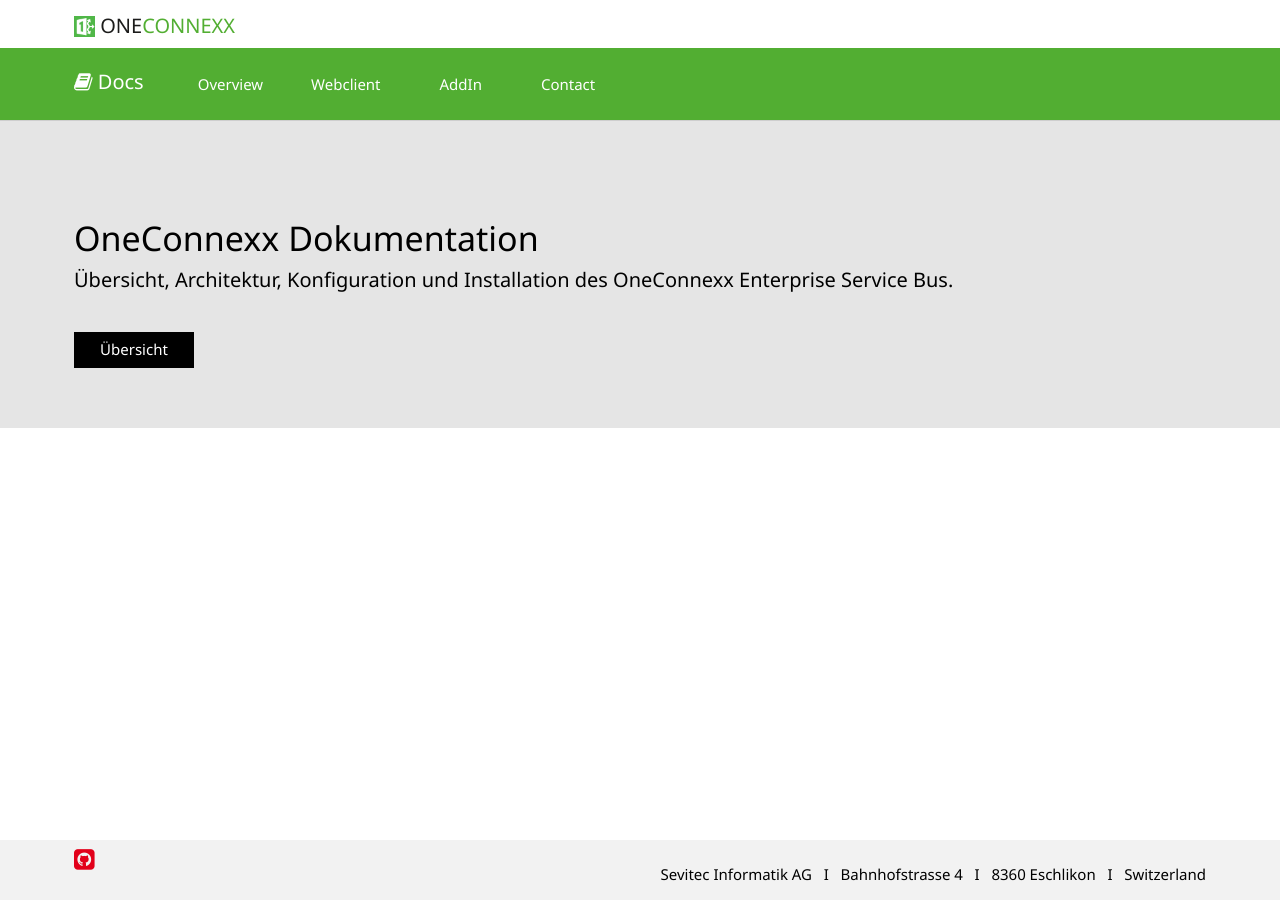
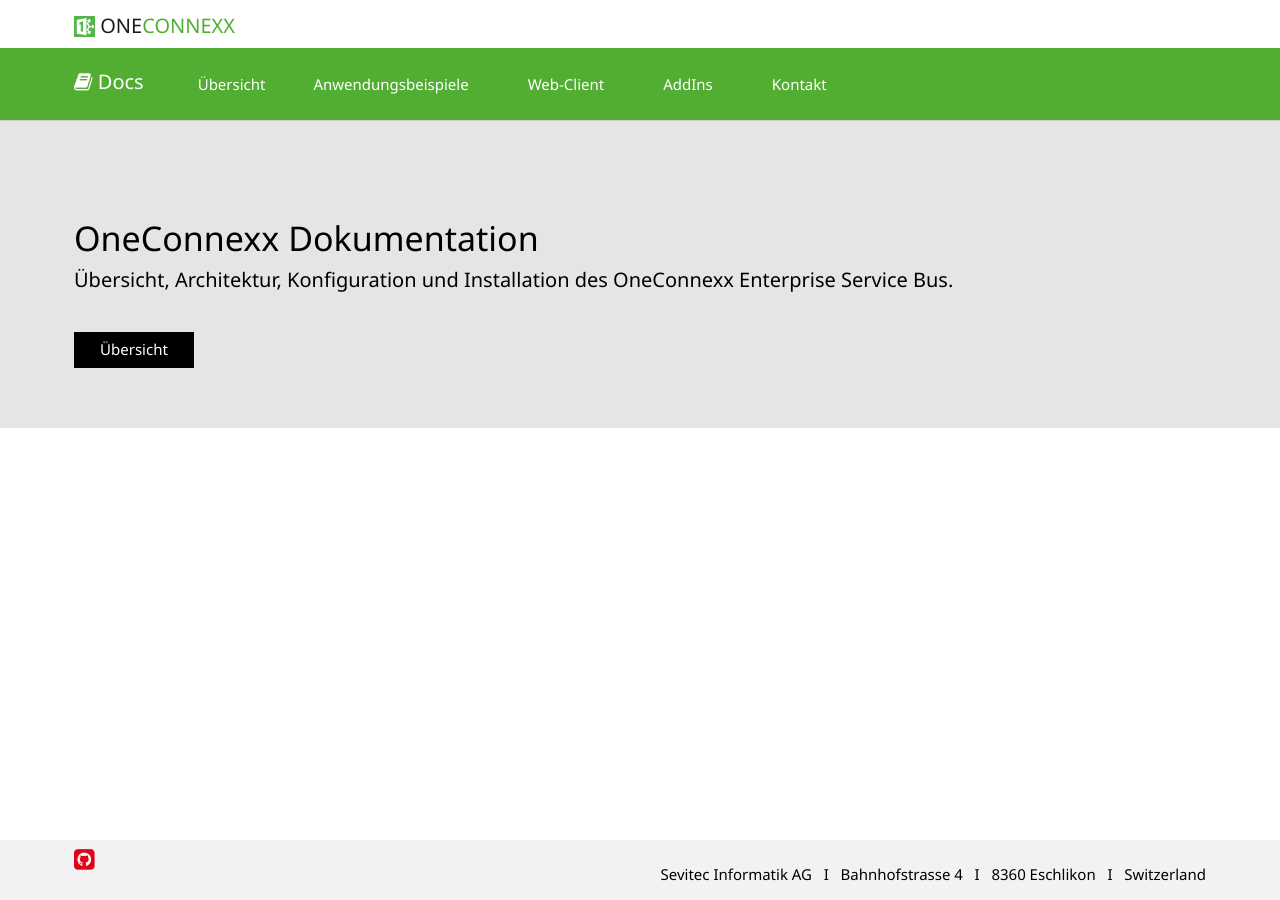
Before and after one commit to primesoft-group/oneconnexx-docs, a Jekyll site: the page built from index.html, in a window 1280 px wide. Built offline with Jekyll 4.4.1, drawn with Linux system fonts in a browser that asks for light colours; nearby versions of some CDN libraries; some web fonts are replaced.

Commit message:
Update default.html

```diff
--- a/_layouts/default.html
+++ b/_layouts/default.html
@@ -53,11 +53,20 @@
         <div class="collapse navbar-collapse" id="oo-docs-navigation">
           <ul class="nav navbar-nav">
             <li>
-                <a class="color-type-secondary" href="{{ site.baseurl }}/concepts/de/overview">Overview</a>
+              <a class="color-type-secondary" href="{{ site.baseurl }}/concepts/de/overview">Übersicht</a>
             </li>
             <li class="dropdown">
-              <a href="{{ site.baseurl }}/webclient/de/" class="dropdown-toggle" data-toggle="dropdown" role="button" aria-expanded="false">Webclient<i class="glyph glyph-chevron-down-2"></i></a>
+              <a href="{{ site.baseurl }}/usecases/de/" class="dropdown-toggle" data-toggle="dropdown" role="button" aria-expanded="false">Anwendungsbeispiele<i class="glyph glyph-chevron-down-2"></i></a>
               <ul class="dropdown-menu" role="menu">
+		<li><a href="{{ site.baseurl }}/usecases/de/overview/">Übersicht</a></li>
+                <li><a href="{{ site.baseurl }}/usecases/de/bizagi/">Prozesssteuerung mit Bizagi</a></li>
+		<li><a href="{{ site.baseurl }}/usecases/de/documentcreation/">Dokumentenerstellung</a></li>
+              </ul>
+            </li>
+            <li class="dropdown">
+              <a href="{{ site.baseurl }}/webclient/de/" class="dropdown-toggle" data-toggle="dropdown" role="button" aria-expanded="false">Web-Client<i class="glyph glyph-chevron-down-2"></i></a>
+              <ul class="dropdown-menu" role="menu">
+		<li><a href="{{ site.baseurl }}/webclient/de/overview/">Übersicht</a></li>
                 <li><a href="{{ site.baseurl }}/webclient/de/installation/">Installation</a></li>
 		<li><a href="{{ site.baseurl }}/webclient/de/konfiguration/">Konfiguration</a></li>
 		<li><a href="{{ site.baseurl }}/webclient/de/lizenz/">Lizenz</a></li>
@@ -67,13 +76,13 @@
               </ul>
             </li>
             <li class="dropdown">
-              <a href="{{ site.baseurl }}/addins/de/" class="dropdown-toggle" data-toggle="dropdown" role="button" aria-expanded="false">AddIn<i class="glyph glyph-chevron-down-2"></i></a>
+              <a href="{{ site.baseurl }}/addins/de/" class="dropdown-toggle" data-toggle="dropdown" role="button" aria-expanded="false">AddIns<i class="glyph glyph-chevron-down-2"></i></a>
               <ul class="dropdown-menu" role="menu">
 		<li><a href="{{ site.baseurl }}/addins/de/overview">Übersicht</a></li>
               </ul>
             </li>
             <li>
-                <a class="color-type-secondary" href="http://en.oneoffixx.com/contact/">Contact</a>
+                <a class="color-type-secondary" href="http://www.sevitec.ch/kontakt.aspx">Kontakt</a>
              </li>
           </ul>
         </div>
```
Lines whose indentation alone changed are shown as unchanged.
